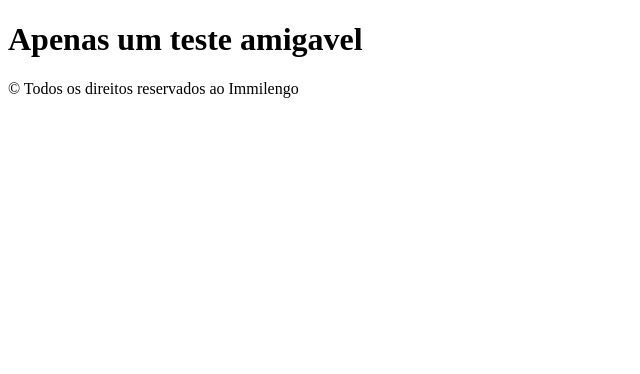
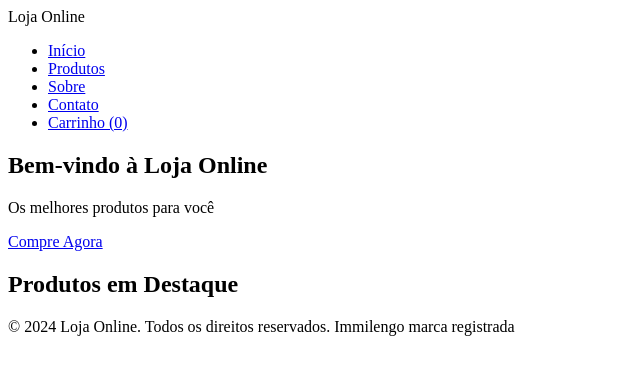
Before and after one commit to Immilengo/Comercio, a plain HTML site: page index.html in a window 1280 px wide. Shown: the whole page, without its empty margins (0-640 px from the left). Drawn offline with Linux system fonts and the light colour scheme.

Commit message:
Neste commit eu trasnferi o site que estava no meu outro repositorio (E-comerce),mas não havia dado certo

```diff
--- a/index.html
+++ b/index.html
@@ -1,12 +1,44 @@
 <!DOCTYPE html>
-<html lang="en">
+<html lang="pt-BR">
 <head>
     <meta charset="UTF-8">
     <meta name="viewport" content="width=device-width, initial-scale=1.0">
-    <title>Comercio digital</title>
+    <title>Loja Online</title>
+    <link rel="stylesheet" href="estilos.css">
 </head>
 <body>
-    <H1>Apenas um teste amigavel</H1>
-    <footer>&copy; Todos os direitos reservados ao Immilengo</footer>
+    <header>
+        <div class="logo">Loja Online</div>
+        <nav>
+            <ul>
+                <li><a href="#">Início</a></li>
+                <li><a href="#">Produtos</a></li>
+                <li><a href="#">Sobre</a></li>
+                <li><a href="#">Contato</a></li>
+                <li><a href="#" class="cart-icon">Carrinho (0)</a></li>
+            </ul>
+        </nav>
+    </header>
+
+    <main>
+        <section class="hero">
+            <h1>Bem-vindo à Loja Online</h1>
+            <p>Os melhores produtos para você</p>
+            <a href="#" class="cta">Compre Agora</a>
+        </section>
+
+        <section class="products">
+            <h2>Produtos em Destaque</h2>
+            <div class="product-grid">
+                <!-- Produtos serão inseridos aqui via JavaScript -->
+            </div>
+        </section>
+    </main>
+
+    <footer>
+        <p>&copy; 2024 Loja Online. Todos os direitos reservados. Immilengo marca registrada</p>
+    </footer>
+
+    <script src="dinamica.js"></script>
 </body>
 </html>
```
